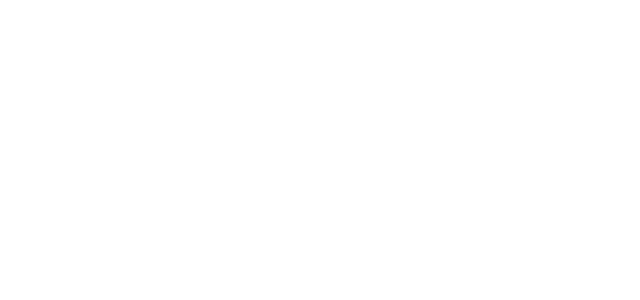
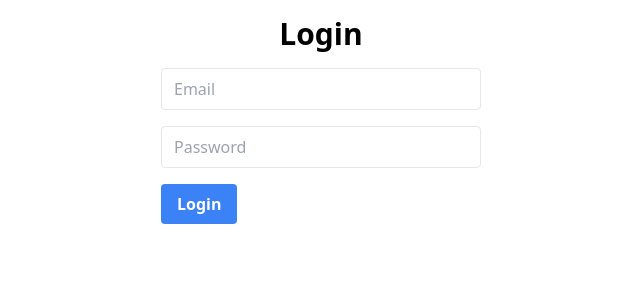
Before and after one commit to JNV000/login-form-hw8, a React (Create React App) app: page / in a window 1280 px wide. Shown: the top 300 px of the page, without its empty margins (319-959 px from the left). Built offline with nearby package versions, Linux system fonts and the light colour scheme.

Commit message:
Implement form with inputs and buttons

```diff
--- a/src/App.jsx
+++ b/src/App.jsx
@@ -1,8 +1,27 @@
+import Form from "components/Form/Form";
+import Header from "./components/Header";
 import "./App.css";
-import Header from "./components/Header";
+
+const loginForm = {
+  header: { title: "Login" },
+  form: {
+    inputs: [
+      { type: "email", label: "Email" },
+      { type: "password", label: "Password" },
+    ],
+    button: {
+      txt: "Login",
+    },
+  },
+};
 
 function App() {
-  return <Header />;
+  return (
+    <>
+      {Header(loginForm.header)}
+      {Form(loginForm.form)}
+    </>
+  );
 }
 
 export default App;
--- a/src/components/Form/Form.jsx
+++ b/src/components/Form/Form.jsx
@@ -0,0 +1,26 @@
+import PropTypes from "prop-types";
+import Button from "../Button";
+import Input from "./Input";
+
+// function to render array of inputs
+function renderInputs(fields) {
+  return fields.map((inputNum) => Input(inputNum));
+}
+
+// Form function
+// accepts and destructures props for input fields and the button
+export default function Form({ inputs, button }) {
+  return (
+    <form className="mx-auto mt-2 max-w-xs">
+      {renderInputs(inputs)}
+      {Button(button)}
+    </form>
+  );
+}
+
+Form.propTypes = {
+  inputs: PropTypes.arrayOf(
+    PropTypes.shape({ type: PropTypes.string, label: PropTypes.string })
+  ).isRequired,
+  button: PropTypes.string.isRequired,
+};
--- a/src/components/Form/Input.jsx
+++ b/src/components/Form/Input.jsx
@@ -0,0 +1,25 @@
+import PropTypes from "prop-types";
+
+export default function Input({ type, label }) {
+  return (
+    <div className="mt-4 flex flex-col">
+      <label
+        className="sr-only mb-2 text-lg font-semibold text-gray-700"
+        htmlFor={type}
+      >
+        {label}
+      </label>
+      <input
+        className="rounded border py-2 px-3 text-gray-700"
+        type={type}
+        id={type}
+        placeholder={label}
+      />
+    </div>
+  );
+}
+
+Input.propTypes = {
+  type: PropTypes.string.isRequired,
+  label: PropTypes.string.isRequired,
+};
```
